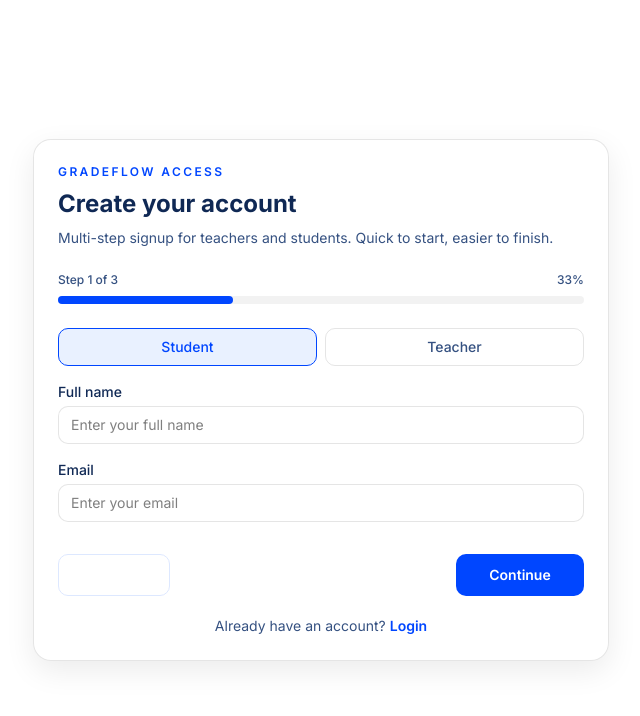
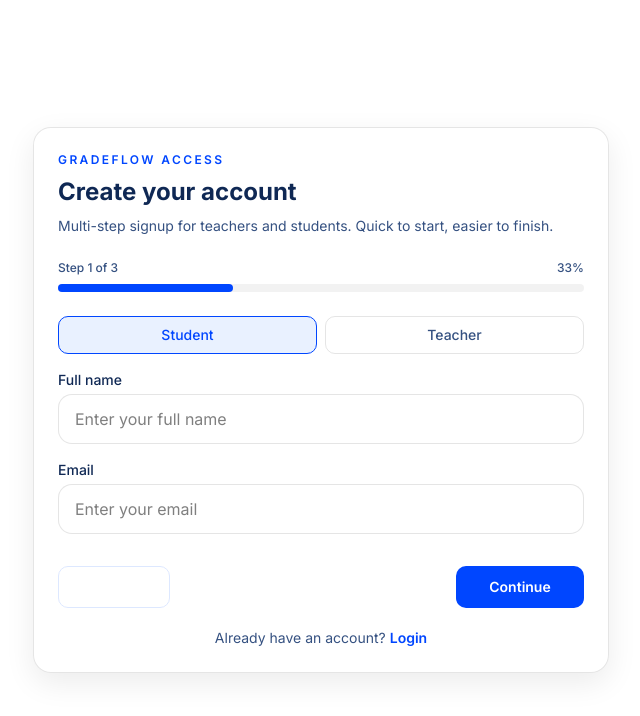
Before and after one commit to GradeFlowOrg/frontend, a Next.js app: page /signup in a window 1280 px wide. Shown: the top 716 px of the page, without its empty margins (319-959 px from the left). Built offline with nearby package versions, Linux system fonts and the light colour scheme.

Commit message:
input fix

```diff
--- a/src/components/ui/Input.tsx
+++ b/src/components/ui/Input.tsx
@@ -7,7 +7,7 @@
     return (
       <input
         ref={ref}
-        className={`rounded-lg border border-black/10 bg-white px-3 py-2 text-sm outline-none transition focus:border-[#0046FF] dark:border-white/10 dark:bg-[#0b1220] dark:text-white ${className || ""}`}
+        className={`rounded-xl border border-black/10 bg-white px-4 py-3 text-lg md:text-base outline-none transition focus:border-[#0046FF] dark:border-white/10 dark:bg-[#0b1220] dark:text-white ${className || ""}`}
         {...props}
       />
     );
```
